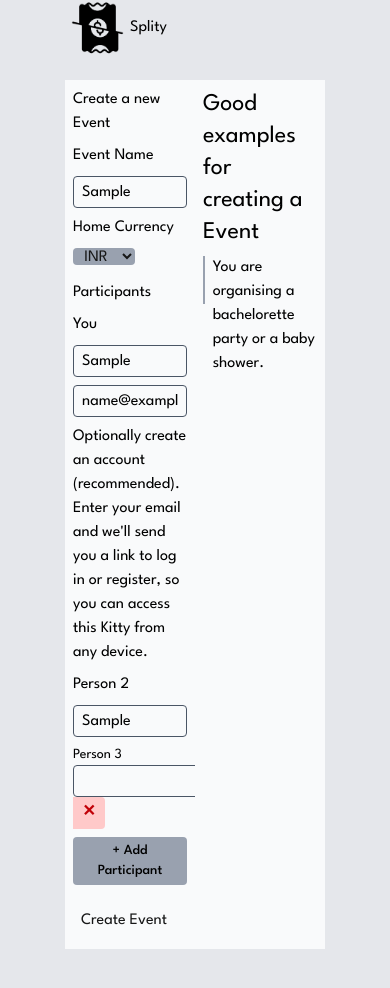
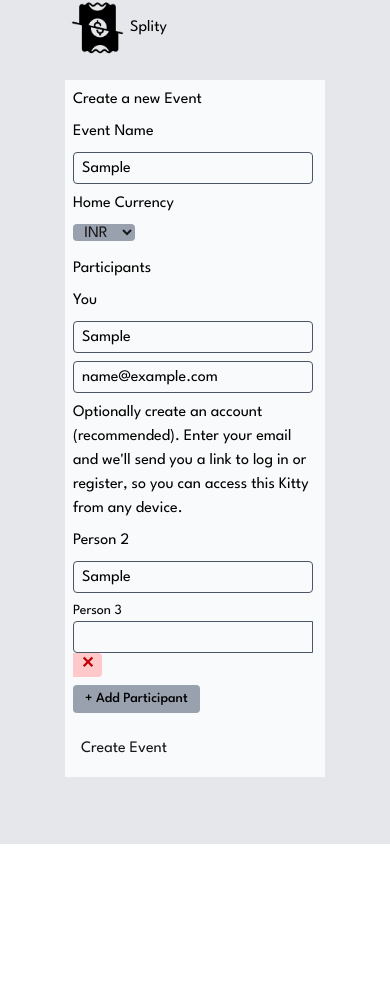
Before and after one commit to Vimalkanthkkkkk/nextjs_Splity-app, a Next.js app: page /event in a window 390 px wide. Both pictures are taken after typing "Sample", "Sample", "name@example.com", "Sample" into the empty fields and a click on the button "+ Add Participant". After the commit the page ends 844 px from the top, so only its background shows below. Built offline with nearby package versions, Linux system fonts and the light colour scheme; no server answers.

Commit message:
added some responsive design

```diff
--- a/app/(app)/[slug]/new/entries/[split]/page.tsx
+++ b/app/(app)/[slug]/new/entries/[split]/page.tsx
@@ -4,6 +4,7 @@ import Participants from "@/app/_components/Participants";
 import SplitBox from "@/app//_components/SplitBox";
 import Link from "next/link";
 import { createEventAction } from "@/app/_orm/CreateExpenses";
+import { getAllparticipants } from "@/app/_orm/Queries";
 
 interface PageProps {
   params: Promise<{
@@ -14,7 +15,8 @@ interface PageProps {
 
 export default async function ExpensePage( {params } : PageProps){
     const { split , slug } = await params;
-    const participants = [""];
+    const participants = await getAllparticipants(Number(slug));
+
     return(
         <div className="flex pb-2 flex-1 gap-2 flex-col shrink w-auto h-auto justify-between bg-white overflow-y-scroll">
             <nav role="navigation" className="w-full bg-gray-600">
@@ -105,7 +107,7 @@ export default async function ExpensePage( {params } : PageProps){
                                     name="type"
                                     value={split}
                                 />
-                                <Participants split={split} participants={participants} />
+                                <Participants split={split} participants={participants ? participants.participants : []} />
                                 <label htmlFor="amount" className="text-black block mt-2 mb-1">How much?</label>
                                 <span className="inline text-black border-t border-l border-b p-2 border-gray-600 rounded-tl-sm rounded-bl-sm">$</span>
                                 <input type="number" name="amount" id="amount" placeholder="Amount" className="
@@ -184,12 +186,12 @@ export default async function ExpensePage( {params } : PageProps){
                                     <>
                                     </>
                                 }
+                                <div className="flex gap-4">
+                                    <button type="submit" className="pl-2 pr-2 p-1 w-fit rounded-sm text-black bg-cyan-200">Add</button>
+                                    <button type="submit" className="pl-2 pr-2 p-1 w-fit rounded-sm text-black bg-gray-200">Cancel</button>
+                                </div>
+                            </form>
 
-                            </form>
-                            <div className="flex gap-4">
-                                <button type="submit" className="pl-2 pr-2 p-1 w-fit rounded-sm text-black bg-cyan-200">Add</button>
-                                <button type="submit" className="pl-2 pr-2 p-1 w-fit rounded-sm text-black bg-gray-200">Cancel</button>
-                            </div>
                         </div>
                     </div>
                 </div>
--- a/app/(app)/[slug]/new/entries/page.tsx
+++ b/app/(app)/[slug]/new/entries/page.tsx
@@ -6,9 +6,16 @@ import { useState } from "react";
 import { createWorker } from "tesseract.js";
 import ParticipantDropdown from "@/app/_components/ParticipantDropdown";
 import SplitBox from "@/app//_components/SplitBox";
+import { getAllparticipants } from "@/app/_orm/Queries";
 
-export default function OCRPage() {
-    const participants = [""];
+interface PageProps {
+  params: Promise<{slug: string;}>;
+}
+
+export default async function OCRPage( {params} : PageProps ) {
+    const { slug } = await params;
+    const Allparticipants = await getAllparticipants(Number(slug));
+    const participants = Allparticipants ? Allparticipants.participants : [];
     const [selectedImage, setSelectedImage] = useState<string | null>(null);
     const [processing, setProcessing] = useState<boolean>(false);
     const [totalInput, setTotalInput] = useState<string>("");
--- a/app/(app)/[slug]/page.tsx
+++ b/app/(app)/[slug]/page.tsx
@@ -107,7 +107,7 @@ export default async function EventsMainPage({params}: {params: Promise<{ slug:
                     <div className="text-black flex flex-1 flex-row self-end">
                         <button type="submit" className="mr-2 p-1 rounded-sm bg-gray-200">View Expenses</button>
                         <button type="submit" className="bg-gray-400 rounded-sm p-1">Add Expenses</button>
-                        <Link href='/' className="flex">
+                        <Link href='/new/entries' className="flex">
                             <svg viewBox="0 0 36 36" xmlns="http://www.w3.org/2000/svg" xmlnsXlink="http://www.w3.org/1999/xlink" aria-hidden="true" role="img"
                                 className="h-8 w-8" preserveAspectRatio="xMidYMid meet" fill="#000000">
                                 <g id="SVGRepo_bgCarrier" strokeWidth="0" />
--- a/app/(app)/event/page.tsx
+++ b/app/(app)/event/page.tsx
@@ -21,7 +21,7 @@ export default function CreateEvent(){
                         <span className="text-black"> Splity </span>
                     </Link>
                 </div>
-                <form className="bg-gray-50 wrap-anywhere row-start-2 col-start-2 col-span-2 h-fit w-full flex flex-col gap-y-2 p-2 mb-10" method="POST" encType="multipart/form-data" action={createEventAction}>
+                <form className="bg-gray-50 wrap-anywhere row-start-2 col-start-2 col-span-2 h-fit w-full flex flex-col gap-y-2 p-2 mb-10 not-md:col-span-4 not-md:col-start-2 "  action={createEventAction}>
                     <h1 className="text-black"> Create a new Event </h1>
                     <label htmlFor="eventName" className="text-black"> Event Name </label>
                     <input type="text" name="eventName" id="eventName"
@@ -97,7 +97,7 @@ export default function CreateEvent(){
                     />
                     <AddParticipants />
                 </form>
-                <div className="wrap-anywhere text-wrap bg-gray-50 row-start-2 col-start-4 col-span-2 flex flex-col gap-y-2 p-2 mb-10 text-black">
+                <div className="wrap-anywhere text-wrap bg-gray-50 row-start-2 col-start-4 col-span-2 hidden md:flex flex-col gap-y-2 p-2 mb-10 text-black">
                     <span className="text-2xl">
                         Good examples for creating a Event
                     </span>
--- a/app/_components/AddParticipants.tsx
+++ b/app/_components/AddParticipants.tsx
@@ -27,29 +27,32 @@ export default function AddParticipants() {
         name="idempotencyKey"
         value={idempotencyKey}
     />
-    <div className="w-full">
-
+    <div className="wrap-anywhere">
       {participantIds.map((id, idx) => {
         const personNumber = idx + 3;
         return (
-            <div key={id} className="block mb-2">
+            <div key={id} className="flex flex-col mb-2">
                 <label htmlFor={`person-${id}`} className="text-black block text-sm">
                     Person {personNumber}
                 </label>
-                <input
-                    type="text"
-                    name="additionalParticipants"
-                    id={`person-${id}`}
-                    required
-                    className="p-2 text-black w-60 h-8 border border-gray-600 rounded-tl-sm rounded-bl-sm"
+                <div className="flex max-[400px]:flex-col">
+                    <input type="text" name="Person2" id="Person2"
+                        className="
+                            p-2 text-black
+                            w-60 max-w-full border
+                            h-8 rounded-tl-sm rounded-bl-sm
+                            border-gray-600
+                        "
                     />
                   <button
                       type="button"
-                    className="bg-red-200 hover:bg-red-300 w-8 h-8 rounded-tr-sm rounded-br-sm text-red-700 font-bold transition-colors"
+                      className="bg-red-200  hover:bg-red-300 w-fit px-2 rounded-tr-sm rounded-br-sm text-red-700 font-bold transition-colors"
                       onClick={() => removeParticipant(id)}
                   >
                       ✕
                   </button>
+                </div>
+
             </div>
         );
       })}
--- a/app/_orm/Queries.ts
+++ b/app/_orm/Queries.ts
@@ -1,7 +1,19 @@
 "use server"
 import { db } from "@/app/_orm/db";
+import { eq } from "drizzle-orm";
+import { events } from "./schema";
 
 export async function getAllEvent() {
   const result = await db.query.events.findMany();
   return result;
 }
+
+export async function getAllparticipants(eventID : number){
+  const participants = await db.query.events.findFirst({
+    where : eq(events.id , eventID),
+    columns : {
+      participants: true
+    }
+  })
+  return participants;
+}
```
Also changed, not shown: app/_orm/CreateExpenses.ts (+3 -7 lines). Lines whose indentation alone changed are shown as unchanged.
